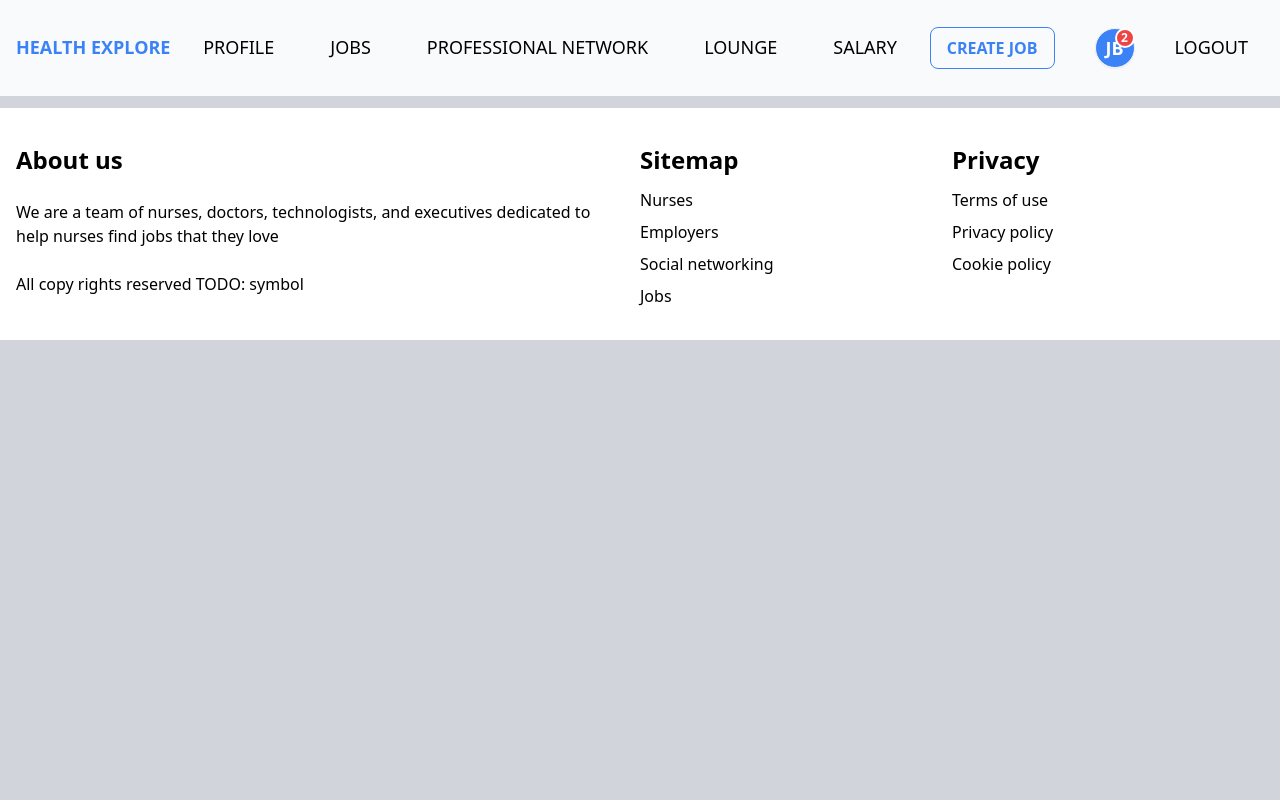
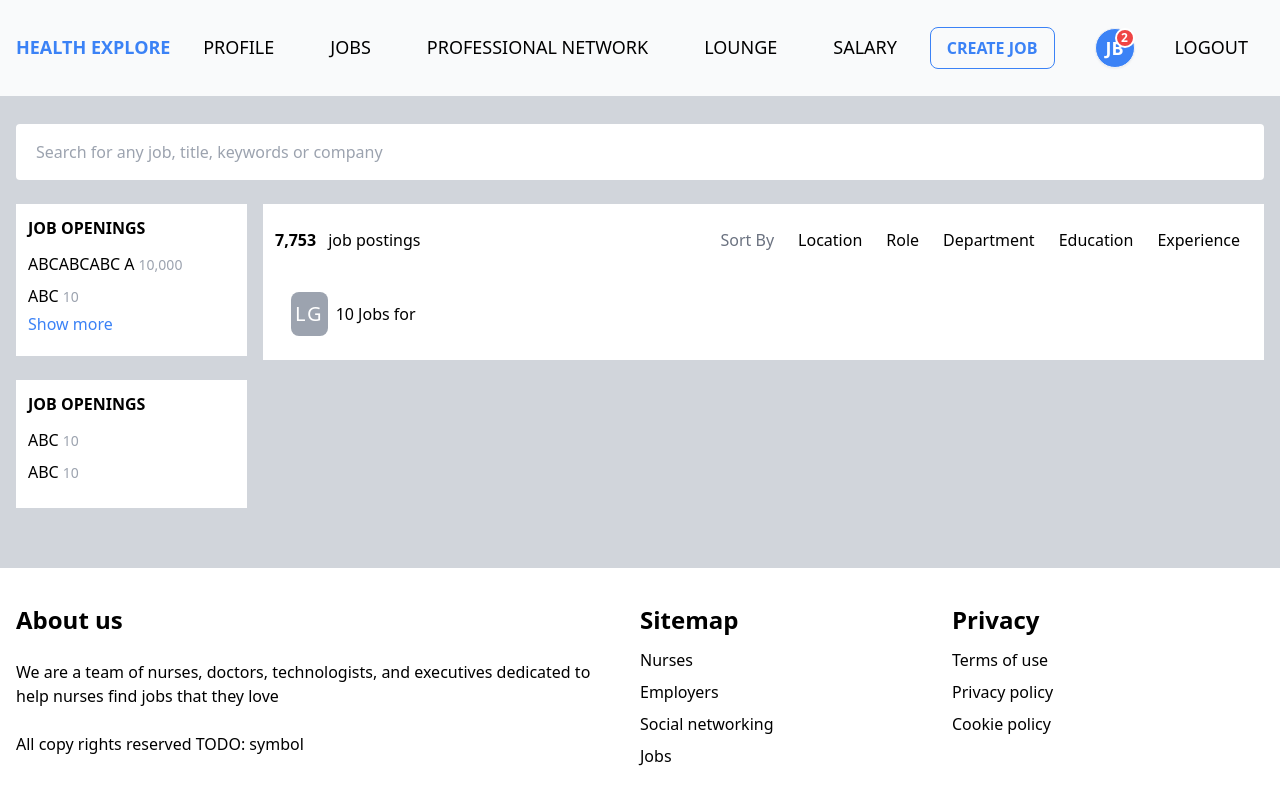
Before and after one commit to danialmalik/nextjs-tailwindcss-jobs-app, a Next.js app: page / in a window 1280 px wide. Built offline with nearby package versions, Linux system fonts and the light colour scheme.

Commit message:
Make presentational components for jobs listings

```diff
--- a/components/buttons/primary-button.jsx
+++ b/components/buttons/primary-button.jsx
@@ -2,12 +2,14 @@ import React from "react";
 
 const PrimaryButton = ({ label, onClick = () => {} }) => {
   return (
+    <div className="max-w-max">
       <button
         onClick={onClick}
         className="bg-transparent hover:bg-blue-500 text-blue-500 font-semibold hover:text-white border border-blue-500 px-4 py-2 rounded-lg transition-all"
       >
         {label}
       </button>
+    </div>
   );
 };
 
--- /dev/null
+++ b/components/buttons/secondary-button.jsx
@@ -0,0 +1,16 @@
+import React from "react";
+
+const SecondaryButton = ({ label, onClick = () => {} }) => {
+  return (
+    <div className="max-w-max">
+      <button
+        onClick={onClick}
+        className="bg-blue-500 hover:bg-transparent text-white font-semibold hover:text-blue-500 border border-blue-500 px-4 py-2 rounded-lg transition-all"
+      >
+        {label}
+      </button>
+    </div>
+  );
+};
+
+export default SecondaryButton;
--- a/components/common/category-listing.jsx
+++ b/components/common/category-listing.jsx
@@ -5,15 +5,13 @@ import Modal from "./modal";
 const CategoryListing = ({ title, categories = [], limitCount = null }) => {
   const [isModalOpen, setIsModalOpen] = useState(false);
 
-  categories = [...categories];
-
   return (
     <div className="w-full p-3 bg-white font-bold uppercase">
       {isModalOpen && (
         <Modal onClose={() => setIsModalOpen(false)} title={title}>
-          <div className="w-full gap-x-4 grid grid-cols-4 max-h-48 max-w-md overflow-auto overflow-x-scroll place-items-auto">
+          <div className="w-full gap-x-4 grid grid-cols-4 max-h-48 min-w-max max-w-2xl overflow-auto overflow-x-auto place-items-auto">
             {categories.map((category, idx) => (
-              <div className="text-md font-normal my-1" key={idx}>
+              <div className="text-md font-normal my-1 min" key={idx}>
                 {category.label}
                 <span className="text-sm px-1 text-gray-400">
                   {category.count.toLocaleString()}
--- a/components/common/modal.jsx
+++ b/components/common/modal.jsx
@@ -3,10 +3,7 @@ import React from "react";
 const Modal = ({ title, children, onClose }) => {
   return (
     <>
-      <div
-        className="justify-center items-center flex overflow-x-hidden overflow-y-auto fixed inset-0 z-50 outline-none focus:outline-none"
-        onClick={()=>onClose()}
-      >
+      <div className="justify-center items-center flex overflow-x-hidden overflow-y-auto fixed inset-0 z-50 outline-none focus:outline-none">
         <div className="relative w-auto my-6 mx-auto max-w-3xl">
           {/*content*/}
           <div className="border-0 rounded-lg shadow-lg relative flex flex-col w-full bg-white outline-none focus:outline-none">
@@ -14,11 +11,11 @@ const Modal = ({ title, children, onClose }) => {
             <div className="flex items-start justify-between p-5 border-b border-solid border-gray-300 rounded-t">
               <h3 className="text-3xl font-semibold">{title}</h3>
               <button
-                className="p-1 ml-auto bg-transparent border-0 text-black opacity-5 float-right text-3xl leading-none font-semibold outline-none focus:outline-none"
-                onClick={() => setShowModal(false)}
+                className="p-1 ml-auto bg-transparent border-0 text-black float-right text-3xl leading-none font-semibold outline-none focus:outline-none"
+                onClick={() => onClose()}
               >
-                <span className="bg-transparent text-black opacity-5 h-6 w-6 text-2xl block outline-none focus:outline-none">
-                  ×
+                <span className="bg-transparent text-black h-6 w-6 text-2xl block outline-none focus:outline-none">
+                  x
                 </span>
               </button>
             </div>
--- /dev/null
+++ b/components/jobs-listing/job-entry.jsx
@@ -0,0 +1,60 @@
+import React, { useState } from "react";
+
+import PrimaryButton from "../buttons/primary-button";
+import SecondaryButton from "../buttons/secondary-button";
+
+const JobEntry = () => {
+  const [showDetails, setShowDetails] = useState(false);
+
+  return (
+    <>
+      <div
+        className="border-solid border-t w-full flex flex-row items-center cursor-pointer"
+        onClick={() => setShowDetails(!showDetails)}
+      >
+        <div className="my-4 flex-col w-full">
+          <div className="text text-m font-bold">RN Outpatient Surgery</div>
+          <div className="text">
+            Full time | $19.5 - $37.6 an hour | Village, CA
+          </div>
+        </div>
+        <div className="w-full text-right text">3 Weeks ago</div>
+      </div>
+      {/* Job Details */}
+      {showDetails && (
+        <div>
+          <div className="grid grid-cols-4">
+            {/* Job description */}
+            <div className="flex flex-col col-span-3 gap-5">
+              <div className="grid grid-cols-2">
+                <div className="text text-m font-bold">Department:</div>
+                <p className="text">Department</p>
+              </div>
+              <div className="grid grid-cols-2">
+                <div className="text text-m font-bold">Hours / shift:</div>
+                <p className="text">Day</p>
+              </div>
+              <div className="grid grid-cols-2">
+                <div className="text text-m font-bold">Summary</div>
+                <p className="text">
+                  Department Department Department Department Department
+                  Department Department : Department Department Department
+                  Department Department Department Department : Department
+                  Department Department Department Department Department
+                  Department :
+                </p>
+              </div>
+            </div>
+            {/* Action buttons */}
+            <div className="w-full flex flex-col items-end justify-center gap-3">
+              <PrimaryButton label="Job Details" />
+              <SecondaryButton label="Save Job" />
+            </div>
+          </div>
+        </div>
+      )}
+    </>
+  );
+};
+
+export default JobEntry;
--- /dev/null
+++ b/components/jobs-listing/jobs-group.jsx
@@ -0,0 +1,34 @@
+import React, { useState } from "react";
+
+import JobEntry from "./job-entry";
+
+const JobsGroup = ({ count, hospital }) => {
+  const [isListingOpen, setIsListingOpen] = useState(false);
+
+  return (
+    <div className="px-4">
+      <div
+        className="flex flex-row items-center my-3 cursor-pointer"
+        onClick={() => setIsListingOpen(!isListingOpen)}
+      >
+        <div className="rounded-lg bg-gray-400 text-white text-xl tracking-widest py-2 px-1 mr-2">
+          LG
+        </div>
+        <div className="text text-black h-full">
+          {count} Job{count > 1 && "s"} for {hospital}
+        </div>
+      </div>
+      {/* Jobs list */}
+      {isListingOpen && (
+        <>
+          <JobEntry />
+          <JobEntry />
+          <JobEntry />
+          <JobEntry />
+        </>
+      )}
+    </div>
+  );
+};
+
+export default JobsGroup;
--- a/components/jobs-listing/jobs-listing.jsx
+++ b/components/jobs-listing/jobs-listing.jsx
@@ -1,4 +1,6 @@
 import React, { useState } from "react";
+
+import JobsGroup from "./jobs-group";
 
 const UpArrow = () => <>&uarr;</>;
 const DownArrow = () => <>&darr;</>;
@@ -87,22 +89,7 @@ const JobsListing = () => {
       {/* Jobs listing */}
       <div>
         {/* Job group entry */}
-        <div className="flex flex-row items-center my-3 cursor-pointer">
-          <div className="rounded-lg bg-gray-400 text-white text-xl tracking-widest py-2 px-1 mr-2">
-            LG
-          </div>
-          <div className="text text-black h-full">
-            8 Jobs for Mammoth Hospital
-          </div>
-
-          {/* Jobs list */}
-          <div>
-            {/* Job Details */}
-            <div>
-
-            </div>
-          </div>
-        </div>
+        <JobsGroup location="Hospital" count={10} />
       </div>
     </div>
   );
--- a/pages/index.js
+++ b/pages/index.js
@@ -1,10 +1,36 @@
 import Navbar from "../components/navbar";
 import Footer from "../components/footer";
+import SearchBar from "../components/inputs/search-bar";
+import MaxWidthContainer from "../components/containers/max-width-container"
+import JobsFilters from "../components/complex/jobs-filters"
+import JobsListing from "../components/jobs-listing"
 
-const Index = () => (
-  <div className="h-screen w-screen bg-gray-300">
-    <Navbar />
-    <Footer />
-  </div>
-)
+const Index = () => {
+  const handleSearch = (text) => {
+    alert("searched: ", text)
+  }
+  return (
+    <div className="relative min-h-screen min-w-screen bg-gray-300">
+      <Navbar />
+      <div >
+        <MaxWidthContainer>
+
+          <SearchBar onSearch={handleSearch} />
+          <div className="flex flex-row w-full">
+            <div className="w-72">
+              <JobsFilters />
+            </div>
+            <div className="w-full mt-6 ml-4" >
+              <JobsListing />
+            </div>
+          </div>
+        </MaxWidthContainer>
+
+      </div>
+      <div className="absolute bottom-0 w-full">
+        <Footer />
+      </div>
+    </div>
+  )
+}
 export default Index
```
Lines whose indentation alone changed are shown as unchanged.
